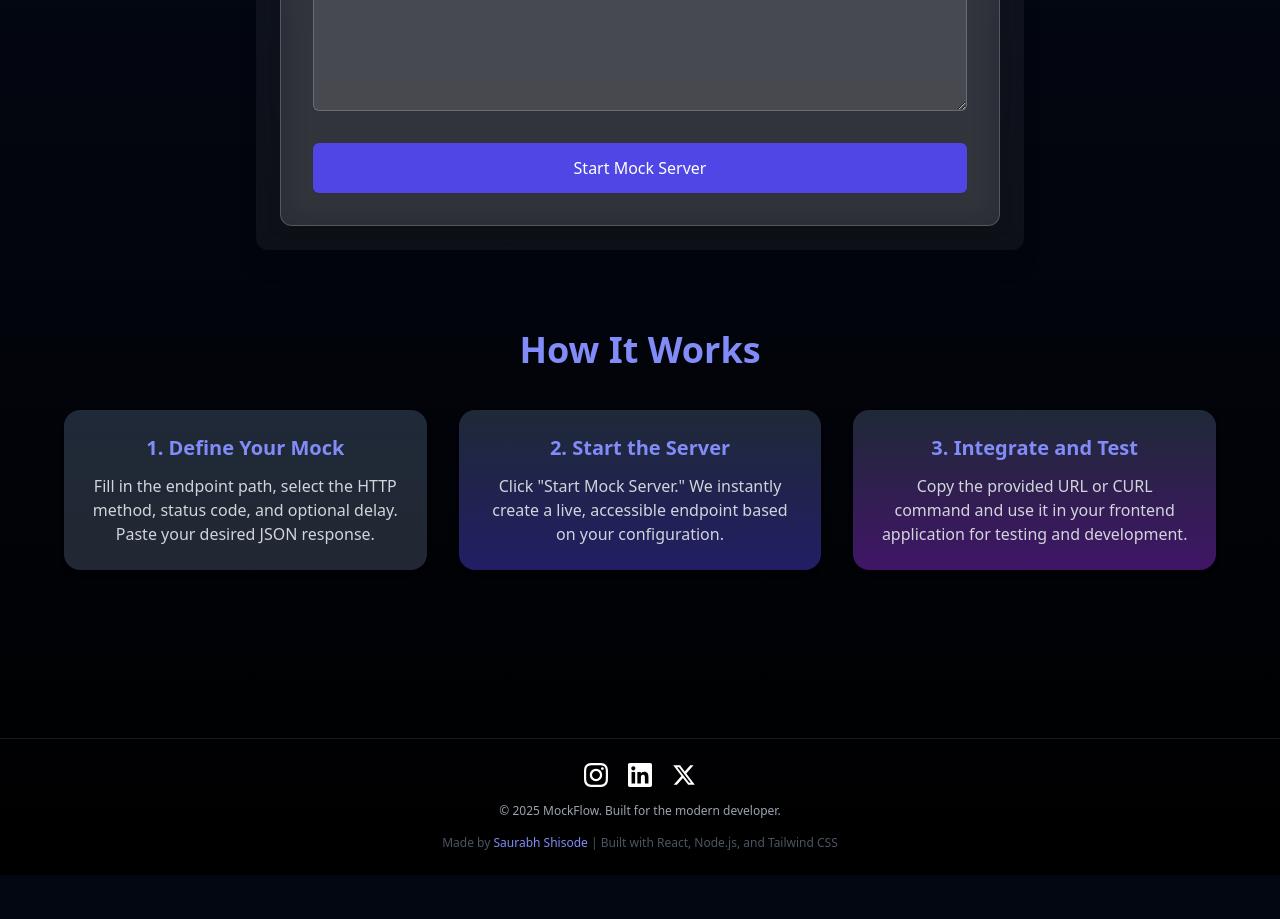
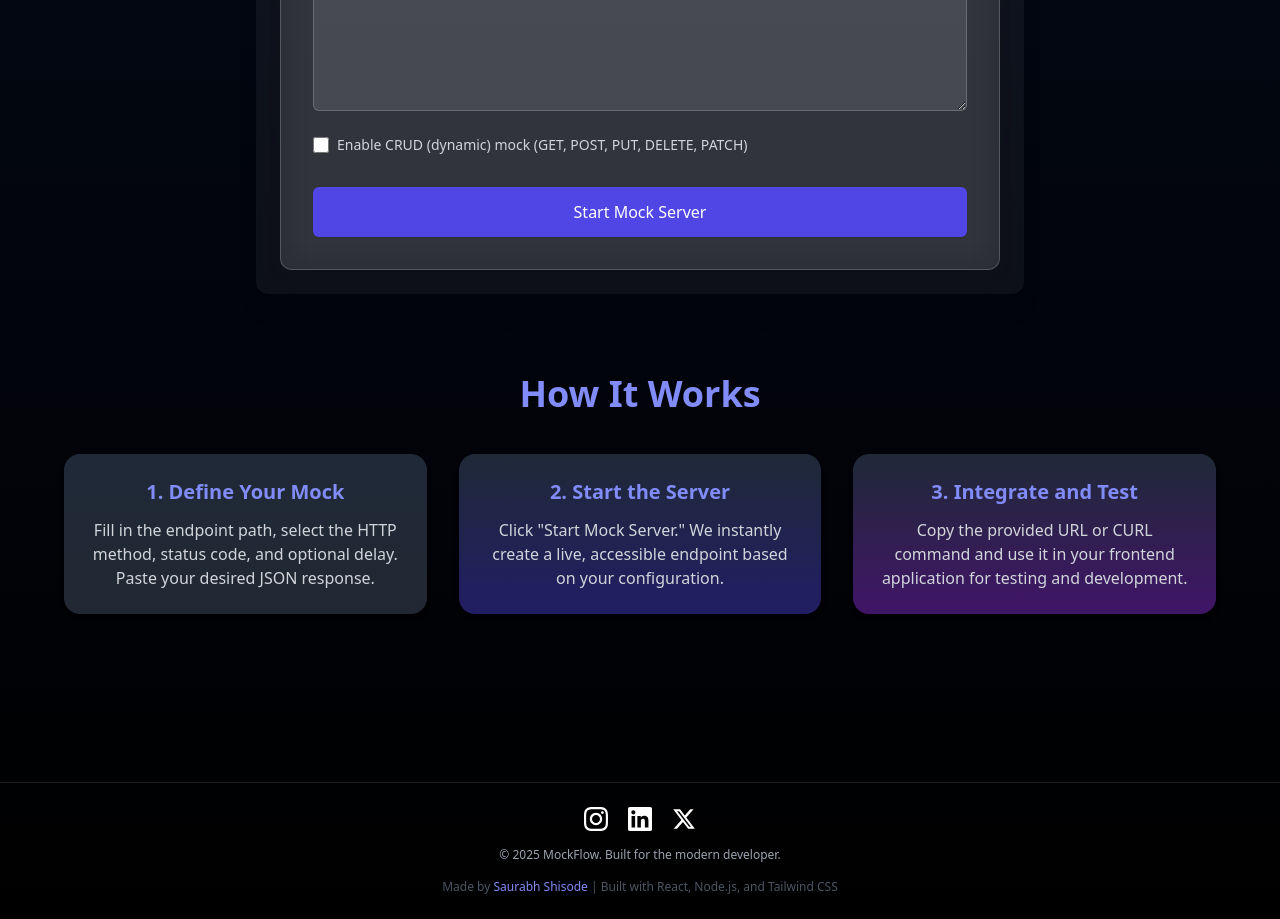
Before and after one commit to SaurabhShisode/MockFlow, a React (Vite) app in the folder client/: page / in a window 1280 px wide. Shown: the part 980-1899 px from the top of the page. Before the commit the page ends 1855 px from the top, so only its background shows below. Built offline with nearby package versions, Linux system fonts and the light colour scheme.

Commit message:
dynamic api

```diff
--- a/client/src/components/MockForm.tsx
+++ b/client/src/components/MockForm.tsx
@@ -15,6 +15,7 @@ const MockForm = ({ onMockCreated }: MockFormProps) => {
   const [curlCommand, setCurlCommand] = useState('');
   const [mockUrl, setMockUrl] = useState('');
   const [isCreating, setIsCreating] = useState(false);
+  const [isDynamic, setIsDynamic] = useState(false);
 
   const handleStartMocking = async () => {
     setIsCreating(true);
@@ -30,6 +31,7 @@ const MockForm = ({ onMockCreated }: MockFormProps) => {
           status: Number(status),
           response: JSON.parse(response),
           delay: Number(delay),
+          isDynamic: isDynamic
         }),
       });
 
@@ -125,6 +127,20 @@ const MockForm = ({ onMockCreated }: MockFormProps) => {
                 disabled={isCreating}
               ></textarea>
             </div>
+
+            <div className="md:col-span-2 flex items-center mt-2">
+              <input
+                id="isDynamic"
+                type="checkbox"
+                className="h-4 w-4 text-indigo-600 focus:ring-indigo-500 border-gray-300 rounded mr-2"
+                checked={isDynamic}
+                onChange={e => setIsDynamic(e.target.checked)}
+                disabled={isCreating}
+              />
+              <label htmlFor="isDynamic" className="text-sm text-gray-300 select-none cursor-pointer">
+                Enable CRUD (dynamic) mock (GET, POST, PUT, DELETE, PATCH)
+              </label>
+            </div>
           </div>
 
           <button
```
Also changed, not shown: 2 other files (tests, documents, lock files or other folders).
